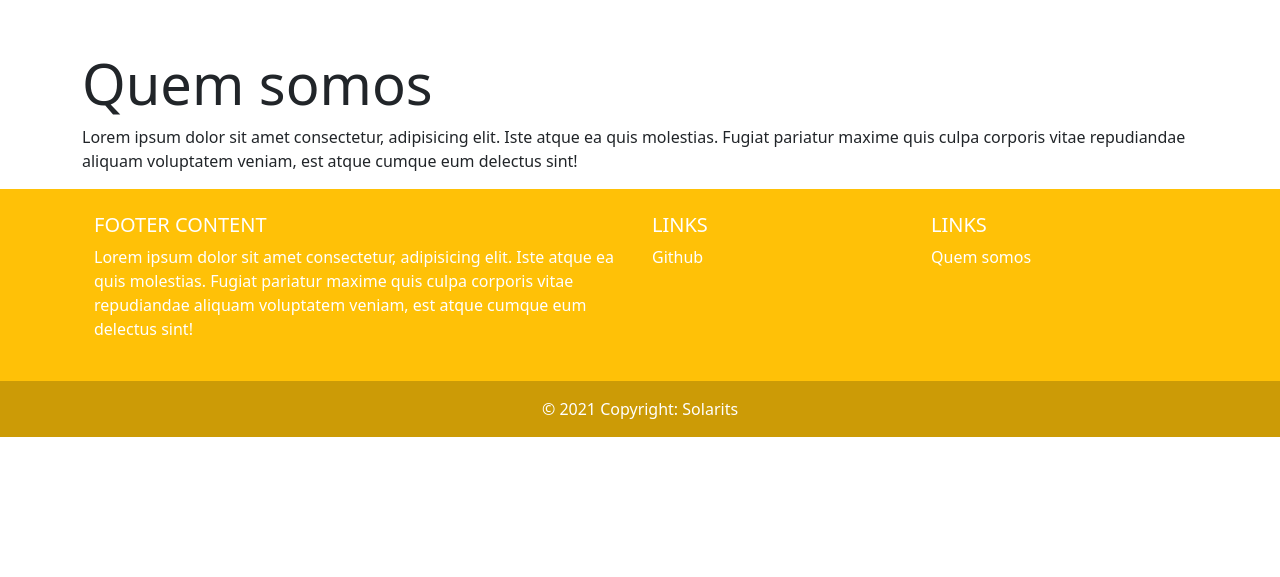
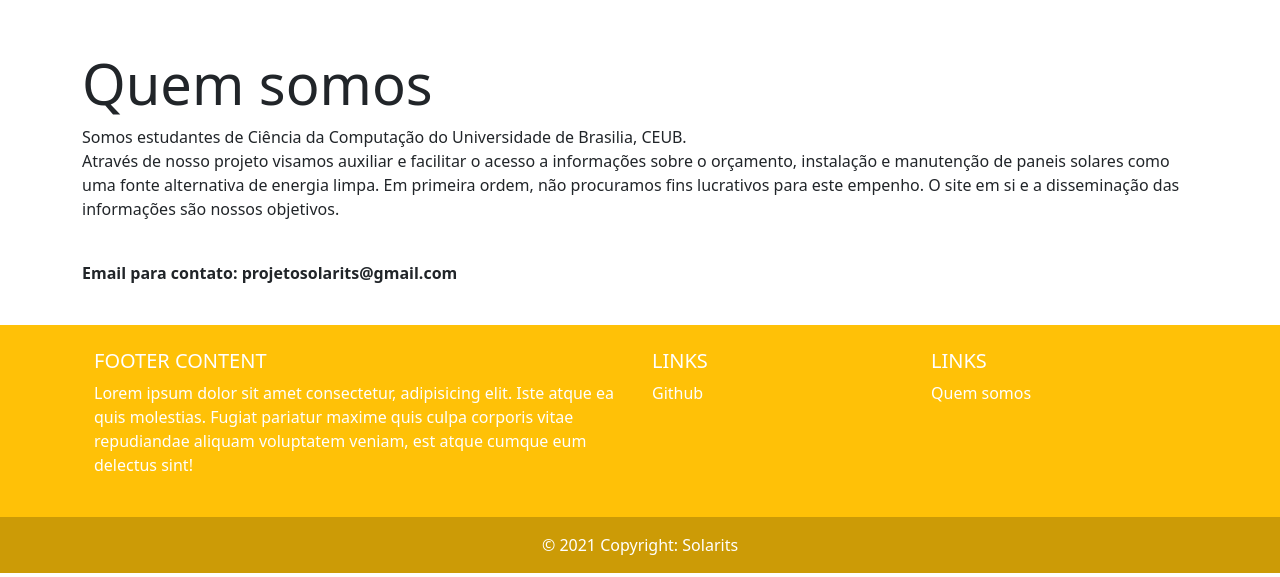
Before and after one commit to SrBites/Projeto-Solaris, a Flask app: page /quemsomos in a window 1280 px wide. Shown: the part 223-800 px from the top of the page. Run offline with Flask 2, Linux system fonts and the light colour scheme.

Commit message:
implementação do quem somos

```diff
--- a/modelagem_de_negocios/interface/templates/quemsomos.html
+++ b/modelagem_de_negocios/interface/templates/quemsomos.html
@@ -43,11 +43,16 @@
             <div class="jumbotron jumbotron-fluid" id="titulo">
                 <h1 class="display-4">Quem somos</h1>
             </div>
-            <p>
-                Lorem ipsum dolor sit amet consectetur, adipisicing elit. Iste atque ea quis
-                molestias. Fugiat pariatur maxime quis culpa corporis vitae repudiandae aliquam
-                voluptatem veniam, est atque cumque eum delectus sint!
-            </p>
+                <p>Somos estudantes de Ciência da Computação do Universidade de Brasilia, CEUB. </br>
+                Através de nosso projeto visamos auxiliar e facilitar o acesso a informações
+                sobre o orçamento, instalação e manutenção de paneis solares como uma fonte alternativa de energia limpa. Em primeira ordem, não procuramos fins lucrativos
+                para este empenho. O site em si e a disseminação das informações são nossos objetivos.</br>
+                </p>
+            <br>
+                <p>
+                    <strong>Email para contato: projetosolarits@gmail.com</strong>
+                </p>
+            </br>
         </div>
 
     </main>
```
